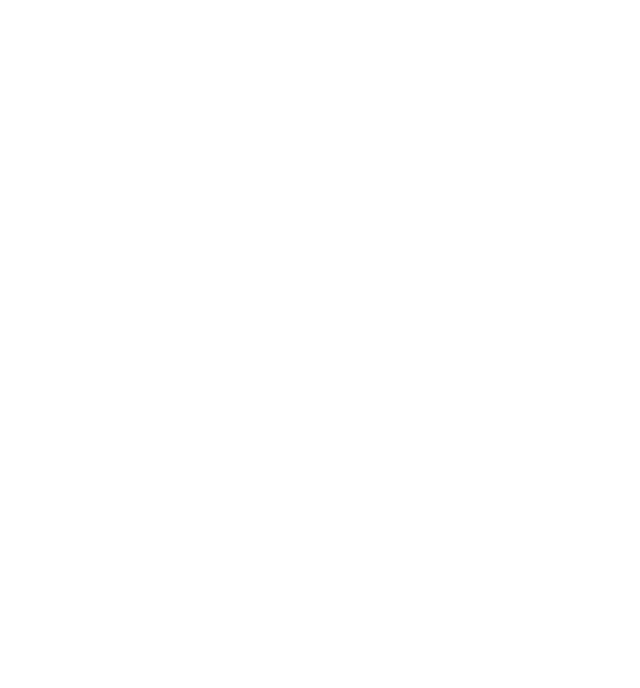
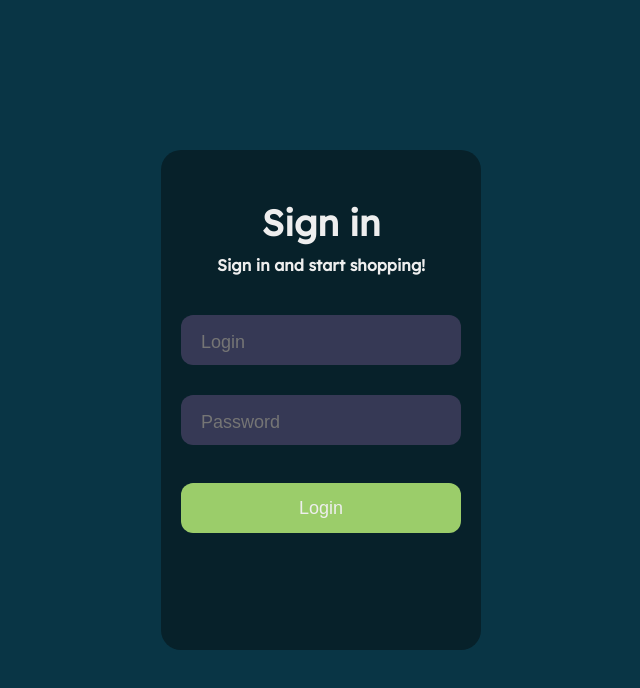
Before and after one commit to Eriksoederlund94/Nature-Shop, a React (Create React App) app: page / in a window 1280 px wide. Shown: the top 688 px of the page, without its empty margins (319-959 px from the left). Built offline with nearby package versions, Linux system fonts and the light colour scheme; a web font is replaced by a local one.

Commit message:
Added test and build the jsx and styling for the LoginPage-component

```diff
--- a/src/App.tsx
+++ b/src/App.tsx
@@ -4,7 +4,11 @@
 import CheckoutPage from './pages/CheckoutPage';
 
 function App() {
-  return <div className='App'></div>;
+  return (
+    <div className='App'>
+      <LoginPage />
+    </div>
+  );
 }
 
 export default App;
--- a/src/GlobalStyles.ts
+++ b/src/GlobalStyles.ts
@@ -7,6 +7,11 @@
   box-sizing: border-box;
 }
 
+body{
+  font-family: 'Lexend Deca', sans-serif;
+  font-size: 16px;
+}
+
 `;
 
 export default GlobalStyle;
--- a/src/pages/LoginPage.tsx
+++ b/src/pages/LoginPage.tsx
@@ -1,11 +1,98 @@
-import React from 'react';
+import styled from 'styled-components';
 
 function LoginPage() {
   return (
-    <div>
-      <h1>LOG IN</h1>
-    </div>
+    <LoginPageWrapper>
+      <div className='login-container'>
+        <h1>Sign in</h1>
+        <p>Sign in and start shopping!</p>
+        <form action='submit' title='login-form'>
+          <input type='text' name='login' placeholder='Login' className='login' required />
+          <input type='password' name='password' placeholder='Password' className='password' required />
+          <button type='submit'>Login</button>
+        </form>
+      </div>
+    </LoginPageWrapper>
   );
 }
 
+const LoginPageWrapper = styled.div`
+  min-height: 100vh;
+  min-width: 100%;
+  background-color: #093545;
+  display: flex;
+  justify-content: center;
+  align-items: center;
+
+  .login-container {
+    background-color: #07212a;
+    border-radius: 20px;
+    box-sizing: border-box;
+    height: 500px;
+    padding: 20px;
+    width: 320px;
+
+    h1 {
+      color: #eee;
+      font-size: 36px;
+      font-weight: 600;
+      margin-top: 30px;
+      text-align: center;
+    }
+
+    p {
+      color: #eee;
+      font-size: 16px;
+      font-weight: 600;
+      margin-top: 10px;
+      text-align: center;
+    }
+
+    form {
+      height: 50px;
+      position: relative;
+      width: 100%;
+    }
+
+    input {
+      background-color: #363955;
+      border-radius: 12px;
+      border: 0;
+      box-sizing: border-box;
+      color: #eee;
+      font-size: 18px;
+      height: 100%;
+      outline: 0;
+      padding: 4px 20px 0;
+      width: 100%;
+    }
+
+    .login {
+      margin-top: 40px;
+    }
+
+    .password {
+      margin-top: 30px;
+    }
+
+    button {
+      background-color: #9bcd6a;
+      border-radius: 12px;
+      border: 0;
+      box-sizing: border-box;
+      color: #eee;
+      font-size: 18px;
+      height: 50px;
+      margin-top: 38px;
+      text-align: center;
+      width: 100%;
+      cursor: pointer;
+
+      &:hover {
+        background-color: #85b654;
+      }
+    }
+  }
+`;
+
 export default LoginPage;
```
Also changed, not shown: 1 other file (tests, documents, lock files or other folders).
